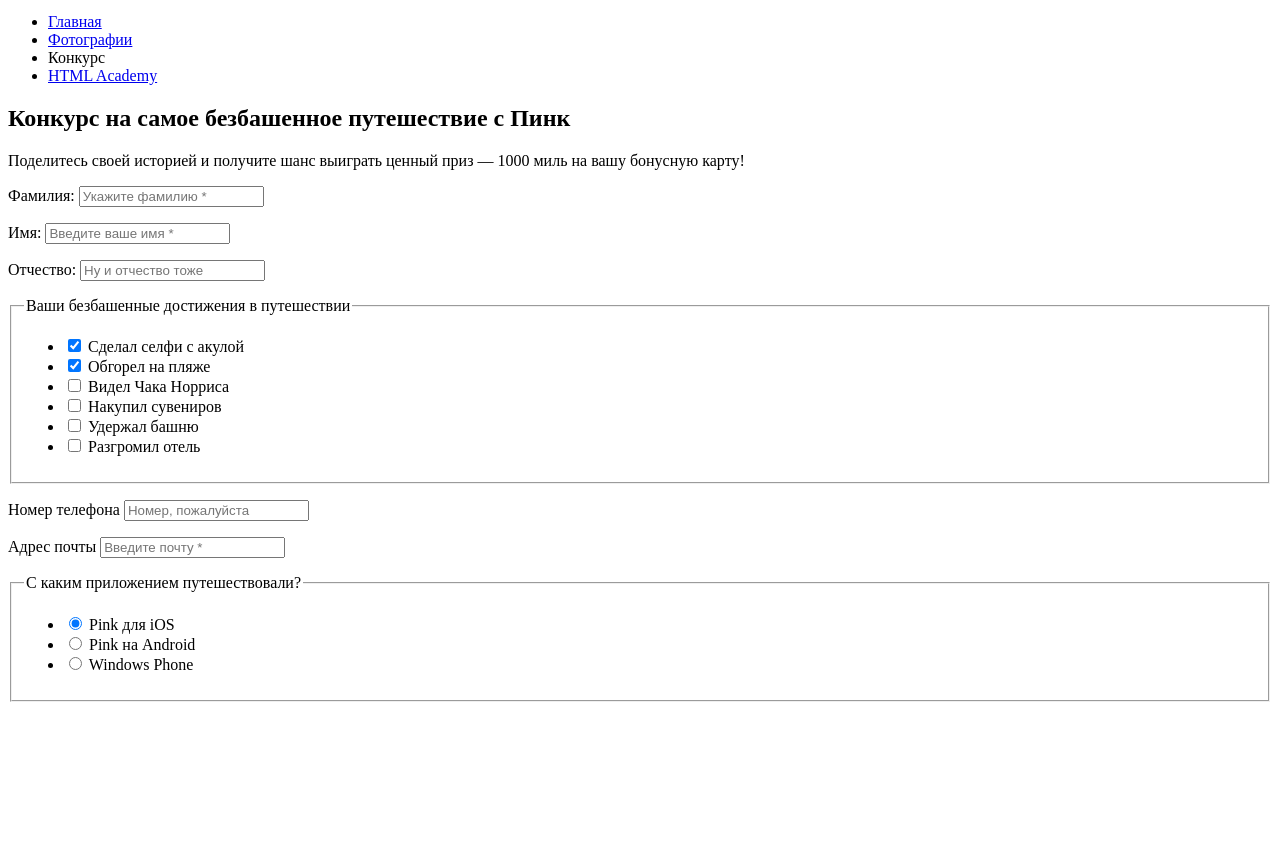
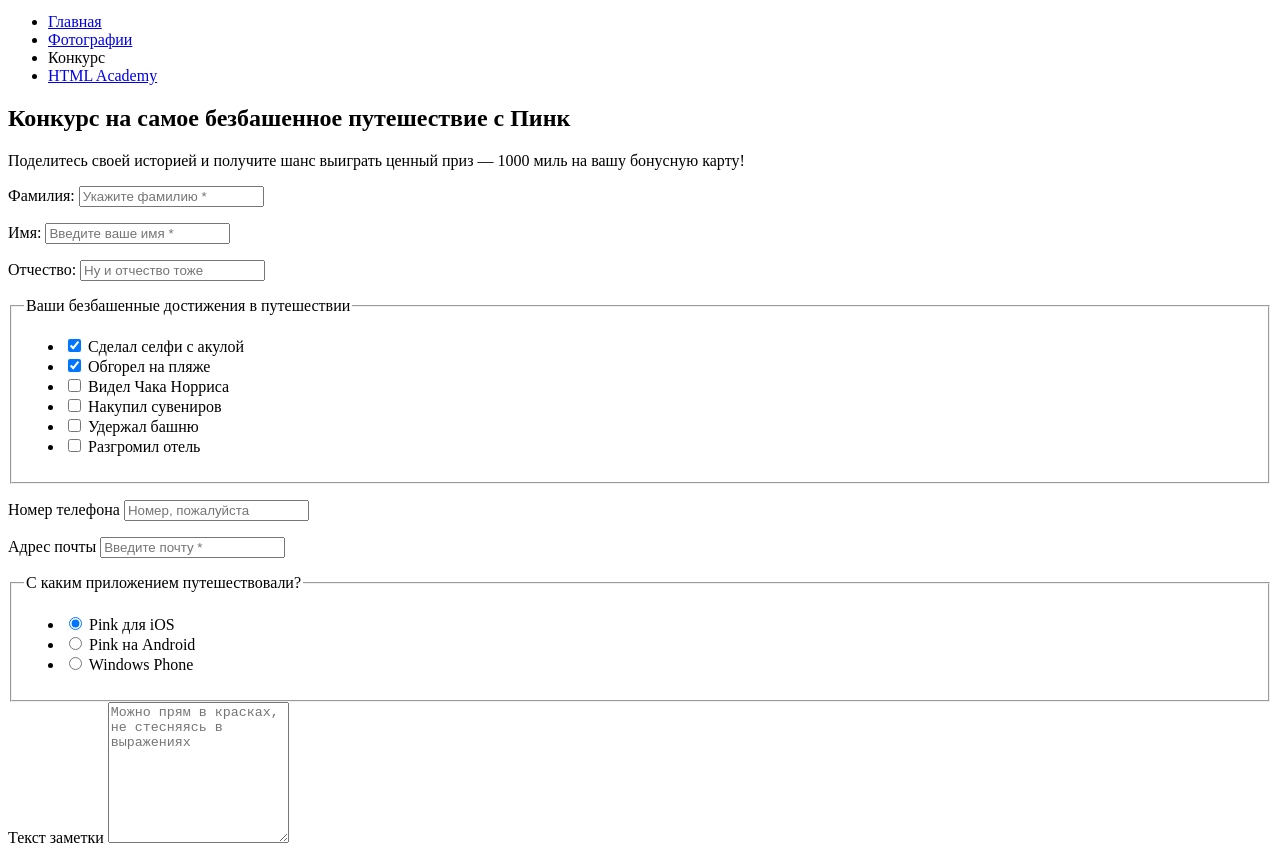
Before and after one commit to niaimko/108005-pink, a website: page source/form.html in a window 1280 px wide. Shown: the part 58-913 px from the top of the page. Before the commit the page ends 800 px from the top, so only its background shows below. Drawn offline with Linux system fonts and the light colour scheme.

Commit message:
Разметка страницы конкурса: блок записи на конкурс - комментарий

```diff
--- a/source/form.html
+++ b/source/form.html
@@ -139,6 +139,11 @@
               </li>
             </ul>
           </fieldset>
+          <!--комментарий-->
+          <div class="appointment__comment comment-information">
+            <label for="appointment-note">Текст заметки</label>
+            <textarea id="appointment-note" name="note" rows="9" placeholder="Можно прям в красках, не стесняясь в выражениях"></textarea>
+          </div>
         </form>
       </section>
     </main>
```
